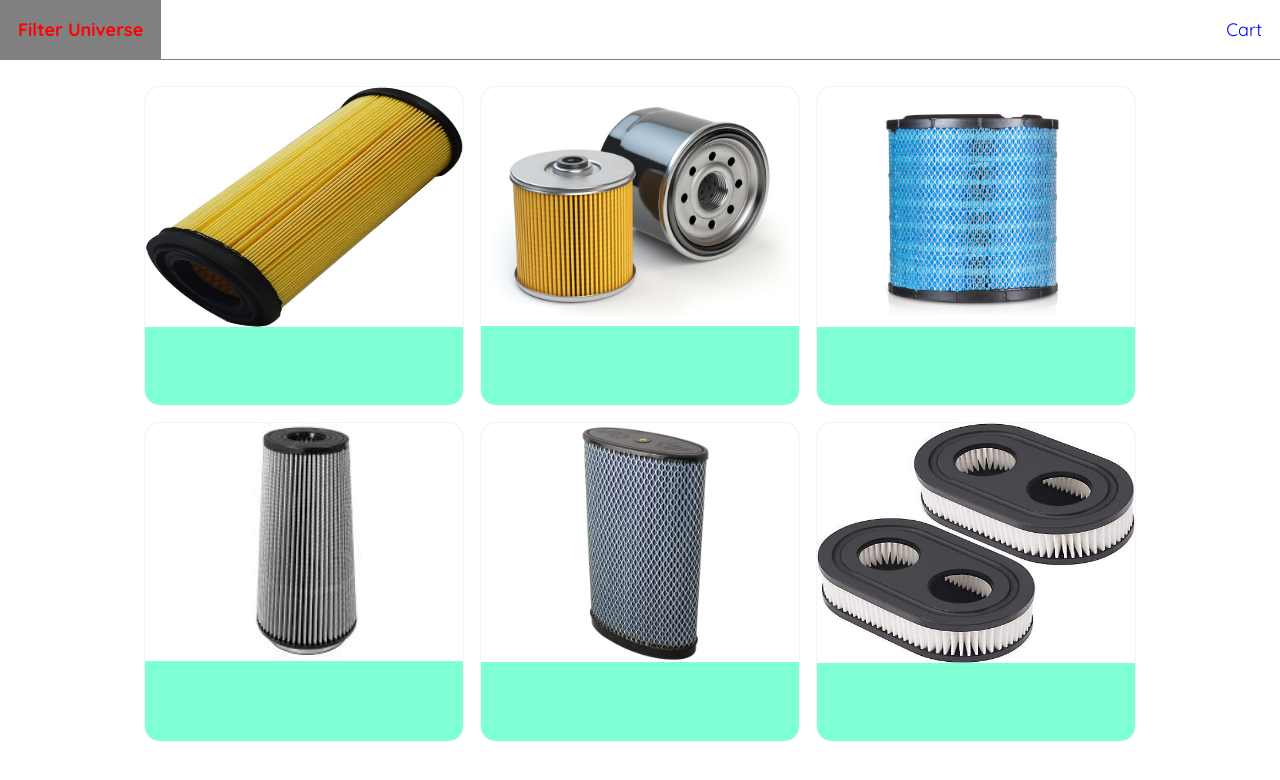
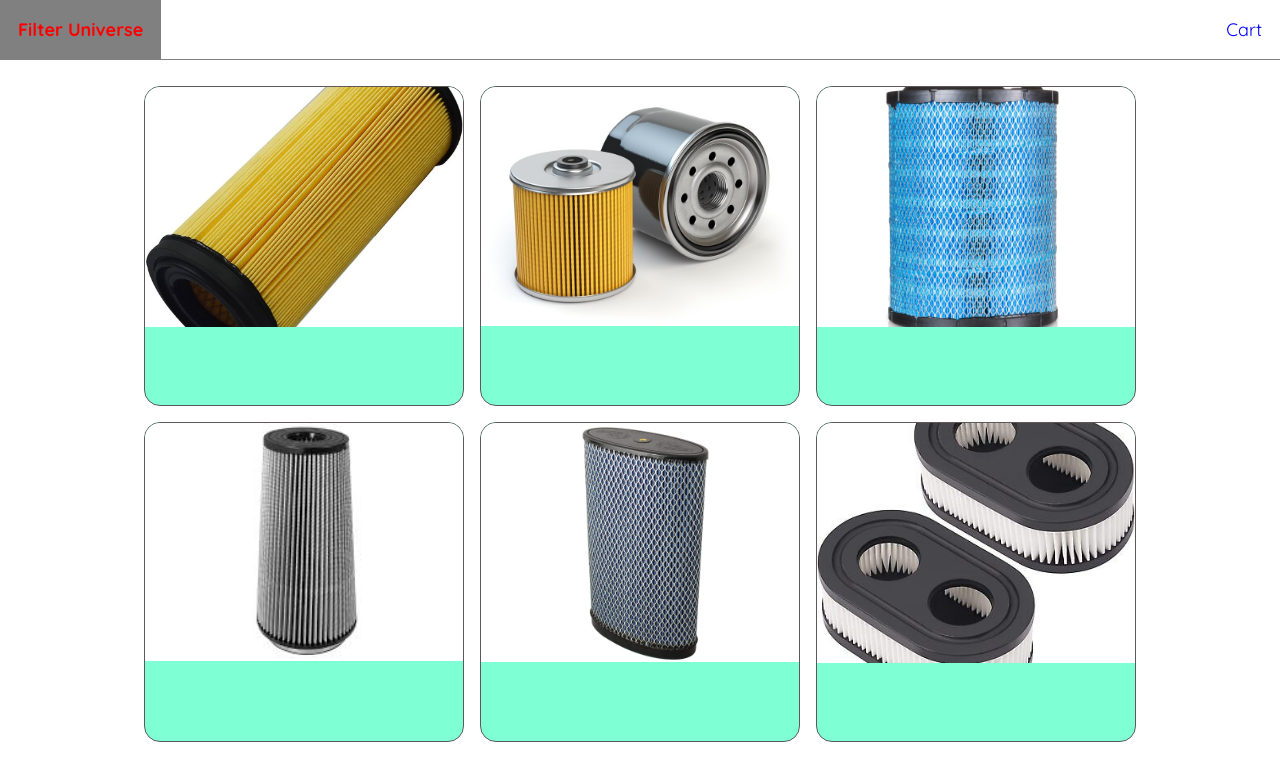
Before and after one commit to FirenLF2/filterComm, an Angular app: page / in a window 1280 px wide. Shown: the top 780 px of the page. Built offline with nearby package versions, Linux system fonts and the light colour scheme.

Commit message:
Added Items

```diff
--- a/src/app/home/home.component.css
+++ b/src/app/home/home.component.css
@@ -10,18 +10,18 @@ ul {
 li a {
   height: 20rem;
   width: 20rem;
-  border: 1px solid whitesmoke;
+  border: 1px solid rgb(94, 88, 88);
   background-color: aquamarine;
   border-radius: 1rem;
   margin: 0.5rem;
   display: flex;
   flex-direction: column;
   overflow: hidden;
-  color: blue;
 }
 
 li img {
   max-height: 15rem;
+  object-fit: cover;
 }
 
 li a:hover {
```
